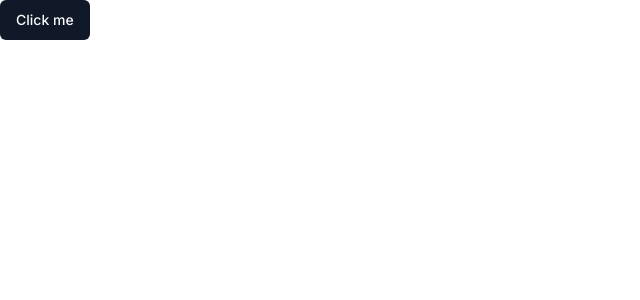
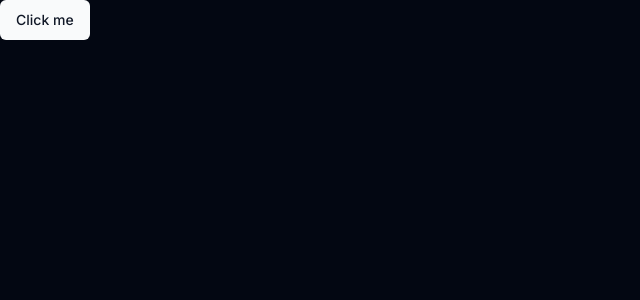
Before and after one commit to guglieelmor/guilmor.com, a Next.js app: page / in a window 1280 px wide. Shown: the top 300 px of the page, without its empty margins (0-640 px from the left). Built offline with nearby package versions, Linux system fonts and the light colour scheme.

Commit message:
dark mode

```diff
--- a/package.json
+++ b/package.json
@@ -14,6 +14,7 @@
     "clsx": "^2.1.0",
     "lucide-react": "^0.316.0",
     "next": "14.1.0",
+    "next-themes": "^0.2.1",
     "react": "^18",
     "react-dom": "^18",
     "tailwind-merge": "^2.2.1",
--- a/src/app/layout.tsx
+++ b/src/app/layout.tsx
@@ -1,5 +1,6 @@
 import "./globals.css"
 import { Inter as FontSans } from "next/font/google"
+import { ThemeProvider } from "@/components/theme-provider"
 
 import { cn } from "@/lib/utils"
 
@@ -18,7 +19,14 @@ export default function RootLayout({ children }: RootLayoutProps) {
           fontSans.variable
         )}
       >
-        { children }
+        <ThemeProvider
+          attribute="class"
+          defaultTheme="dark"
+          enableSystem
+          disableTransitionOnChange
+        >
+          {children}
+        </ThemeProvider>
       </body>
     </html>
   )
--- /dev/null
+++ b/src/components/theme-provider.tsx
@@ -0,0 +1,9 @@
+"use client"
+
+import * as React from "react"
+import { ThemeProvider as NextThemesProvider } from "next-themes"
+import { type ThemeProviderProps } from "next-themes/dist/types"
+
+export function ThemeProvider({ children, ...props }: ThemeProviderProps) {
+  return <NextThemesProvider {...props}>{children}</NextThemesProvider>
+}
```
Also changed, not shown: 1 other file (tests, documents, lock files or other folders).
